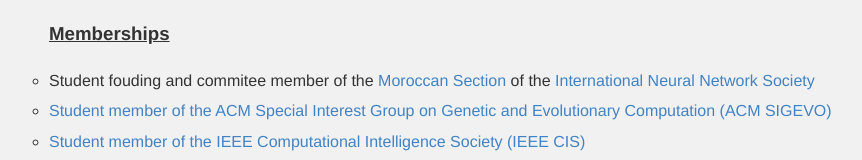
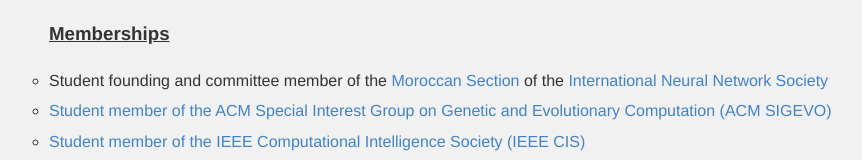
Before and after one commit to yafrani/yafrani.github.io, a plain HTML site: page index.html in a window 1280 px wide. Shown: the part 1953-2113 px from the top of the page, without its empty margins (191-1053 px from the left). Drawn offline with Linux system fonts and the light colour scheme.

Commit message:
minor correction

```diff
--- a/index.html
+++ b/index.html
@@ -238,7 +238,7 @@
 
       <h3>Memberships</h3>
       <ul>
-        <li>Student fouding and commitee member of the <a target="_blank" href="http://www.researchnetwork.ma/innschapter/">Moroccan Section</a> of the <a target="_blank" href="https://www.inns.org/">International Neural Network Society</a></a></li>
+        <li>Student founding and committee member of the <a target="_blank" href="http://www.researchnetwork.ma/innschapter/">Moroccan Section</a> of the <a target="_blank" href="https://www.inns.org/">International Neural Network Society</a></a></li>
         <li><a target="_blank" href="http://sig.sigevo.org/index.html/">Student member of the ACM Special Interest Group on Genetic and Evolutionary Computation (ACM SIGEVO)</a></li>
         <li><a target="_blank" href="http://cis.ieee.org/">Student member of the IEEE Computational Intelligence Society (IEEE CIS)</a></li>
         <li><a target="_blank" href="https://sites.google.com/site/ajcitrabat/">Member of the Society of Young Researcher in Computer science and Telecommunications (Mohammed V university in Rabat, Morocco)</a></li>
```
